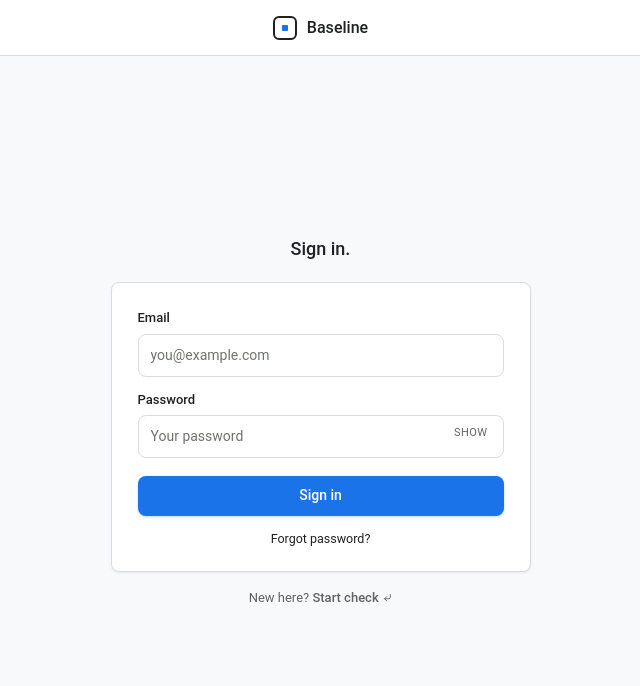
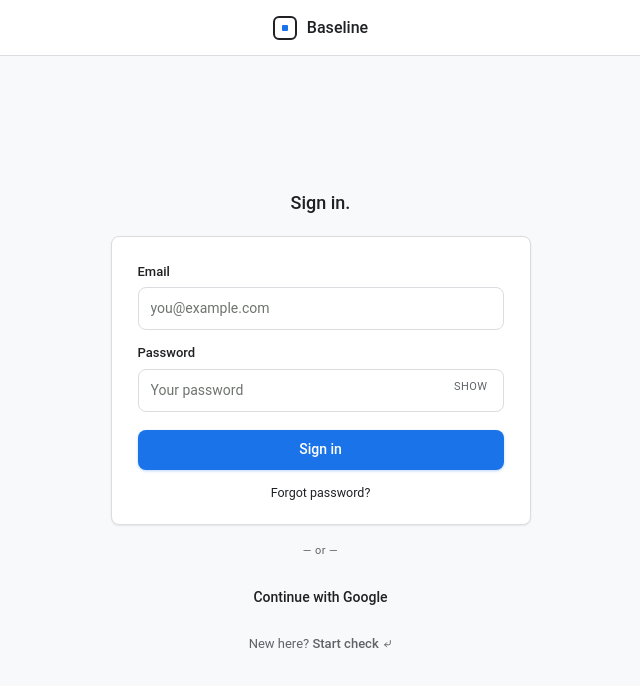
Before and after one commit to neil-justin/baseline, a Next.js app: page /signin in a window 1280 px wide. Shown: the top 686 px of the page, without its empty margins (312-952 px from the left). Built offline with nearby package versions, Linux system fonts and the light colour scheme.

Commit message:
auth: Continue-with-Google button on sign-in + sign-up

```diff
--- /dev/null
+++ b/app/(auth)/GoogleAuth.tsx
@@ -0,0 +1,37 @@
+"use client";
+
+import { createBrowserClient } from "@supabase/ssr";
+
+/**
+ * "Continue with Google" — the browser-side OAuth kick-off (ADR 0006).
+ * signInWithOAuth redirects the browser to Google's consent screen; the
+ * session returns through /auth/confirm (PKCE — the same route recovery
+ * links use), which hands to /auth/google for the dest decision. The
+ * provider's keys live in the Supabase dashboard ONLY — nothing new in
+ * package.json, nothing env-shaped beyond the public URL/anon key pair the
+ * app already configures.
+ */
+export default function GoogleAuth() {
+  async function signInWithGoogle() {
+    const url = process.env.NEXT_PUBLIC_SUPABASE_URL;
+    const anon = process.env.NEXT_PUBLIC_SUPABASE_ANON_KEY;
+    if (!url || !anon) return; // no Supabase env — the button renders but must no-op honestly
+    const supabase = createBrowserClient(url, anon);
+    await supabase.auth.signInWithOAuth({
+      provider: "google",
+      options: {
+        redirectTo: `${window.location.origin}/auth/confirm?via=google&next=/auth/google`,
+      },
+    });
+    // control leaves this page via full redirect — nothing after this runs
+  }
+
+  return (
+    <>
+      <p className="auth-or" aria-hidden="true">— or —</p>
+      <button type="button" className="btn btn-block" onClick={signInWithGoogle}>
+        Continue with Google
+      </button>
+    </>
+  );
+}
--- a/app/(auth)/signin/page.tsx
+++ b/app/(auth)/signin/page.tsx
@@ -1,5 +1,6 @@
 import type { Metadata } from "next";
 import { BackArrow } from "../glyphs";
+import GoogleAuth from "../GoogleAuth";
 import SignInForm from "./SignInForm";
 import "./auth.css";
 import "../v7-auth.css";
@@ -9,8 +10,19 @@ export const metadata: Metadata = {
   description: "Sign in to your Baseline account.",
 };
 
-/** Sign-in surface — markup ported 1:1 from prototype/signin.html, links adapted (signup.html → /signup). */
-export default function SignInPage() {
+/**
+ * Sign-in surface — markup ported 1:1 from prototype/signin.html. Google
+ * round: the OAuth button under the credential form, and the honest notice
+ * when a Google consent was denied/expired (state=google from
+ * /auth/confirm's via=google branch — DISTINCT from the recovery error,
+ * which never lands here).
+ */
+export default async function SignInPage({
+  searchParams,
+}: {
+  searchParams: Promise<{ state?: string }>;
+}) {
+  const { state } = await searchParams;
   return (
     <div className="auth-body v7auth">
       <header className="bar">
@@ -28,7 +40,16 @@ export default function SignInPage() {
             <h1>Sign in.</h1>
           </div>
 
+          {state === "google" && (
+            <div className="field-err" role="status" style={{ display: "block", marginBottom: 14 }}>
+              The Google sign-in didn&apos;t complete — consent was closed or it
+              expired. Try it again from the button below.
+            </div>
+          )}
+
           <SignInForm />
+
+          <GoogleAuth />
 
           <p className="auth-alt">
             New here?{" "}
--- a/app/(auth)/signup/page.tsx
+++ b/app/(auth)/signup/page.tsx
@@ -1,5 +1,6 @@
 import type { Metadata } from "next";
 import { ForwardArrow } from "../glyphs";
+import GoogleAuth from "../GoogleAuth";
 import SignupForm from "./SignupForm";
 import "./auth.css";
 import "../v7-auth.css";
@@ -30,6 +31,8 @@ export default function SignUpPage() {
 
           <SignupForm />
 
+          <GoogleAuth />
+
           <p className="auth-alt">
             Already have an account?{" "}
             <a href="/signin">
--- a/app/(auth)/v7-auth.css
+++ b/app/(auth)/v7-auth.css
@@ -140,3 +140,13 @@ body:has(.v7auth) { background: #f8f9fa; }
   border: 1px solid var(--v-border);
   border-radius: 8px;
 }
+
+/* Google round: the "or" divider under a form's primary button. */
+.auth-or {
+  text-align: center;
+  color: var(--ink-2);
+  font-family: var(--mono);
+  font-size: 11px;
+  letter-spacing: 0.04em;
+  margin: 18px 0 0;
+}
```
